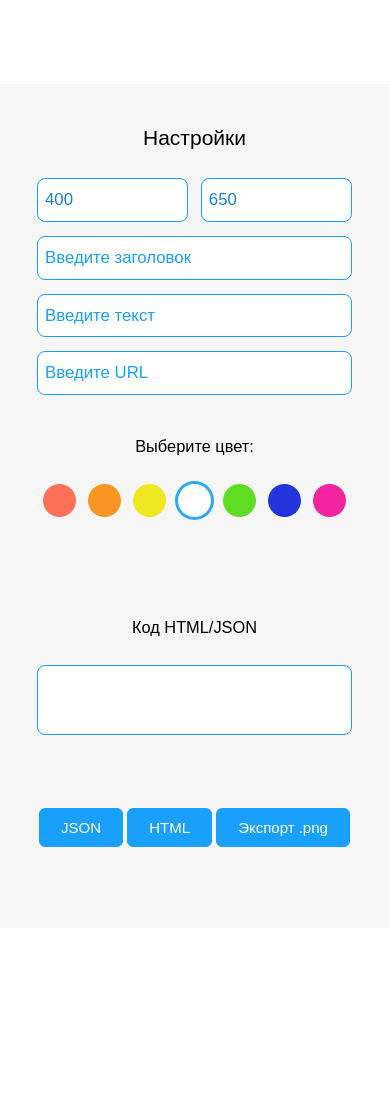
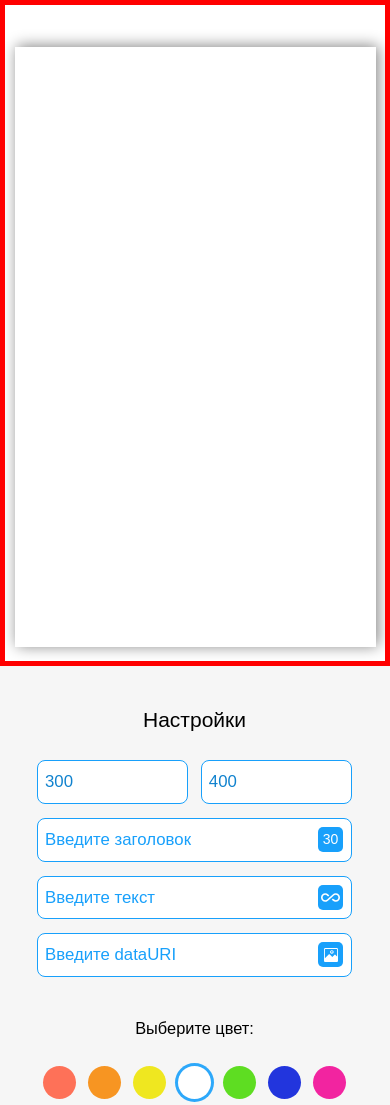
Before and after one commit to denrybaakov/banner-app, a website: page index.html in a window 390 px wide. Shown: the top 1105 px of the page. Before the commit the page ends 928 px from the top, so only its background shows below. Drawn offline with Linux system fonts and the light colour scheme.

Commit message:
fixed css

```diff
--- a/gulpfile.js
+++ b/gulpfile.js
@@ -25,11 +25,11 @@ function bs() {
   browserSync.init({
     server: {
       baseDir: "./",
-      middleware: function (req, res, next) {
-        res.setHeader('Access-Control-Allow-Origin', '*');
-        // console.log(res);
-        next();
-      }
+      // middleware: function (req, res, next) {
+      //   res.setHeader('Access-Control-Allow-Origin', '*');
+      //   // console.log(res);
+      //   next();
+      // }
 
     },
     port: 3999,
--- a/index.html
+++ b/index.html
@@ -14,14 +14,26 @@
     <section class="setting">
       <h2 class="setting__title">Настройки</h2>
       <div class="setting__group-wh">
-        <input type="number" name="inpWidth" id="width" placeholder="Введите ширину" class="setting__width" value="400">
+        <input type="number" name="inpWidth" id="width" placeholder="Введите ширину" class="setting__width" value="300">
         <input type="number" name="inpHeight" id="height" placeholder="Введите высоту" class="setting__height"
-          value="650">
+          value="400">
       </div>
-      <input type="text" name="inpTitle" id="title" class="setting__inpTitle" placeholder="Введите заголовок"
-        maxlength="20">
-      <input type="text" name="inpText" id="text" class="setting__inpText" placeholder="Введите текст" maxlength="90">
-      <input type="text" name="inpURL" id="url" class="setting__inpUrl" placeholder="Введите URL">
+      <label class="setting__field">
+        <input type="text" name="inpTitle" id="title" class="setting__inpTitle" placeholder="Введите заголовок"
+          maxlength="30">
+        <span class="setting__inpTitle-count">30</span>
+      </label>
+
+      <label class="setting__field">
+        <input type="text" name="inpText" id="text" class="setting__inpText" placeholder="Введите текст">
+        <span class="setting__inpText-count"></span>
+      </label>
+
+      <label class="setting__field">
+        <input type="text" name="inpURL" id="url" class="setting__inpUrl" placeholder="Введите dataURI">
+        <span class="setting__inpURL-count"></span>
+      </label>
+
 
 
       <div class="setting__color">
--- a/js/main.js
+++ b/js/main.js
@@ -17,9 +17,12 @@ const btnJson = document.querySelector('#json');
 const btnHtml = document.querySelector('#html');
 const btnPng = document.querySelector('#png');
 
+const count = document.querySelector('span.setting__inpTitle-count');
+const maxLength = title.getAttribute('maxlength');
+
 const card = {
-  width: width.value,
-  height: height.value,
+  width: `${width.value}px`,
+  height: `${height.value}px`,
   title: '',
   text: '',
   url: '',
@@ -28,8 +31,8 @@ const card = {
 
 function sizeCard(width, height) {
   width.addEventListener('change', () => {
-    if (width.value > 800) {
-      width.value = 799;
+    if (width.value > 1200) {
+      width.value = 1199;
       container.style.width = `${width.value}px`;
     } else if (width.value <= 99) {
       width.value = 100;
@@ -41,8 +44,8 @@ function sizeCard(width, height) {
   });
 
   height.addEventListener('change', () => {
-    if (height.value > 700) {
-      height.value = 699;
+    if (height.value > 800) {
+      height.value = 799;
       container.style.height = `${height.value}px`;
     } else if (height.value <= 99) {
       height.value = 100;
@@ -56,10 +59,17 @@ function sizeCard(width, height) {
 }
 
 function titleCard(title) {
-  title.addEventListener('input', () => {
-    if (title.value.length >= 0 && title.value.length < 21) {
+  title.addEventListener('input', (e) => {
+    const valueLength = e.target.value.length;
+    const rightCharValue = maxLength - valueLength;
+    if (rightCharValue <= 0) {
+      count.style.backgroundColor = 'tomato';
+      title.style.border = '1px solid tomato';
+    }
+    if (title.value.length >= 0 && title.value.length < 31) {
       titleStrong.textContent = title.value;
       card.title = titleStrong.textContent;
+      count.textContent = rightCharValue;
     }
   });
 }
@@ -107,6 +117,21 @@ function imageURL(imgUrl) {
   });
 }
 
+// function dataCopy(btn, toData, data) {
+//   btn.addEventListener('click', () => {
+//     textCode.textContent = '';
+//     textCode.textContent = toData;
+//     navigator.clipboard.writeText(toData)
+//       .then(() => {
+//         console.log('Скопировано');
+//         console.log(data);
+//       })
+//       .catch(err => {
+//         console.log('Не получилось скопировать', err);
+//       });
+//   });
+// }
+
 btnJson.addEventListener('click', () => {
   const cardJson = JSON.stringify(card);
   textCode.textContent = '';
@@ -133,46 +158,36 @@ btnHtml.addEventListener('click', () => {
 });
 
 
-
-
-
 btnPng.addEventListener('click', () => {
   html2canvas(container)
-    .then(function (canvas) {
+    .then(canvas => {
       const dataURL = canvas.toDataURL('image/jpeg');
       const ctx = canvas.getContext('2d');
-      // img.src = card.url;
-      let imgCanvas = new Image();
-      // let imgCanvas = document.createElement('img');
-      // imgCanvas.src = card.url;
-      // imgCanvas.crossOrigin = 'anonymous';
-      imgCanvas.crossOrigin = '';
+      let imgCanvas = document.createElement('img');
+      imgCanvas.crossOrigin = 'anonymous';
+      ctx.width = card.width;
+      ctx.height = card.height;
+      console.log(ctx.width);
       // imgCanvas.src = `https://cors-anywhere.herokuapp.com/${card.url}`;
       imgCanvas.src = card.url;
       imgCanvas.onload = function () {
-        ctx.drawImage(imgCanvas, 10, 10, 50, 50);
+        ctx.drawImage(imgCanvas, 0, 0);
       };
-      ctx.drawImage(imgCanvas, 10, 10, 50, 50);
-      console.log(imgCanvas);
       if (window.navigator.msSaveBlob) {
         window.navigator.msSaveBlob(canvas.msToBlob(), 'canvas-image.png');
       } else {
         const a = document.createElement('a');
-        let imgInCanvas = document.createElement('img');
-        // imgInCanvas.src = card.url;
         imgCanvas.src = card.url;
-        // a.href = card.url;
         container.appendChild(a);
-        a.href = canvas.toDataURL();
-        // a.href = canvas.toDataURL();
-        a.append(imgCanvas);
-        console.log(a.href + ' shoto novnoe ahref');
-        a.download = 'export_' + Date.now() + 'img.png';
+        a.href = dataURL;
+        a.download = Math.floor(Math.random() * 99) + '_Banner-Avito.png';
         a.click();
         container.removeChild(a);
       }
+    })
+    .catch(err => {
+      alert(`Произошла ошибка ${err}`);
     });
-
 
 });
 
@@ -183,5 +198,7 @@ titleCard(title);
 textCard(text);
 colorCard(colors);
 imageURL(imgUrl);
+// dataCopy(btnJson, JSON.stringify(card), card);
+// dataCopy(btnHtml, preview.innerHTML, card);
 
 setTimeout(() => console.log(card), 12000);
--- a/sass/_interface.sass
+++ b/sass/_interface.sass
@@ -6,8 +6,9 @@ input
     border: 1px solid $blue
     color: $blueText
     font-size: 1.2rem
-    padding: 0.8rem 0.5rem
+    padding: 0.8rem 0.5rem 0.8rem 0.5rem
     border-radius: 8px
+    // padding-right: 2rem
     &:active, &:focus,
       outline: 0
       box-shadow: 0 0 5px rgba(#18A0FB, 0.5)
--- a/sass/_navbar.sass
+++ b/sass/_navbar.sass
@@ -1,14 +1,18 @@
 .setting
+  position: absolute
+  top: 0
+  left: 0
+  bottom: 0
   display: flex
   flex-direction: column
   align-items: center
   min-width: 450px
   background-color: $gray
-  height: 100vh
-  padding: 3rem 3rem
+  min-height: 100vh
+  padding: 3rem
   border-right: 1px solid rgba(#C4C4C4, 0.2)
   overflow-y: hidden
-  &::scrollbar
+  &:scrollbar
     width: 0px;
     opacity: 0
     background: rgba(255, 255, 255, 0.0);
@@ -34,9 +38,31 @@
     // margin-right: 1rem
   &__height
     width: 48%
+  &__field
+    position: relative
+    width: 100%
   &__inpTitle, &__inpText, &__inpUrl
+    position: relative
     width: 100%
     margin-bottom: 1rem
+    padding-right: 3rem !important
+  &__inpTitle-count, &__inpText-count, &__inpURL-count
+    position: absolute
+    top: 9px
+    right: 9px
+    background-color: $blue
+    color: $white
+    padding: 0.3rem
+    border-radius: 5px
+    width: 25px
+    height: 25px
+    text-align: center
+  &__inpText-count
+    background: url('../img/in2.svg') no-repeat center / 75%
+    background-color: $blue
+  &__inpURL-count
+    background: url('../img/pic.svg') no-repeat center / 55%
+    background-color: $blue
   &__color
     width: 100%
   &__colorRadio
@@ -69,3 +95,4 @@
     flex-direction: column-reverse
   .setting
     width: 100%
+    position: static
--- a/sass/_preview.sass
+++ b/sass/_preview.sass
@@ -1,37 +1,56 @@
 .preview
-  position: relative
+  position: absolute
+  top: 0
+  right: 0
+  // position: relative
   min-width: 500px
-  width: 100%
-  height: 100%
-  padding: 3rem 3rem
+  // width: calc(100% - 35%)
+  width: 63vw
+  height: 100vh
+  // margin: 30px 0 -30px auto
+  // padding: 1rem 3rem
+  // padding-bottom: 40rem
+  padding-top: 2rem
   display: flex
   align-items: center
   justify-content: center
-  // overflow-y: scroll
+  overflow-y: scroll
+  border: 5px solid red
   // overflow-x: scroll
   &__container
+    margin-top: 1rem
+    margin-bottom: 1rem
     display: inline-block
     position: absolute
     width: 400px
     height: 650px
-    top: 50%
-    // left: 50%
-    transform: translate(0, -50%)
+    top: 100px
+    bottom: 100px
+    max-width: 95%
+    max-height: 600px !important
+    box-shadow: 2px -1px 14px 0px #828282;
+
+    // // left: 50%
+    // transform: translateY(-10%)
+    // transform: translate(0 , -30%)
 
   &__title
     display: block
     margin-top: 2rem
     font-size: 1.3rem
+    text-align: center
     width: 100%
     word-wrap: break-word
   &__description
     width: 100%
     word-wrap: break-word
+    padding-left: 1.5rem
+    padding-right: 1.5rem
   &__image-block
     display: none
     justify-content: center
-    width: 80px
-    height: 80px
+    width: 40%
+    // height: 80px
     margin: 0 0 0 auto
     // height: 500px
 
@@ -58,6 +77,34 @@ a[data-color="Purple"]
 
 
 
+@media screen and ( max-width: 1180px )
+  .preview
+    width: 55vw
+
+
+
+@media screen and ( max-width: 992px )
+  .preview
+    position: static !important
+    display: block
+    width: 100%
+    z-index: 9999999
+    display: flex
+    align-items: center
+    justify-content: center
+    height: 100%
+    &__container
+      position: static !important
+      margin-top: 1rem
+      margin-bottom: 1rem
+      display: inline-block
+      position: static
+      width: 400px
+      height: 650px
+      top: none
+      bottom: none
+
+
 
 @media screen and (max-width: 500px)
   .preview
```
Also changed, not shown: css/index.css, img/in.png (added), img/in2.svg (added), img/pic.svg (added), 1 other file.
